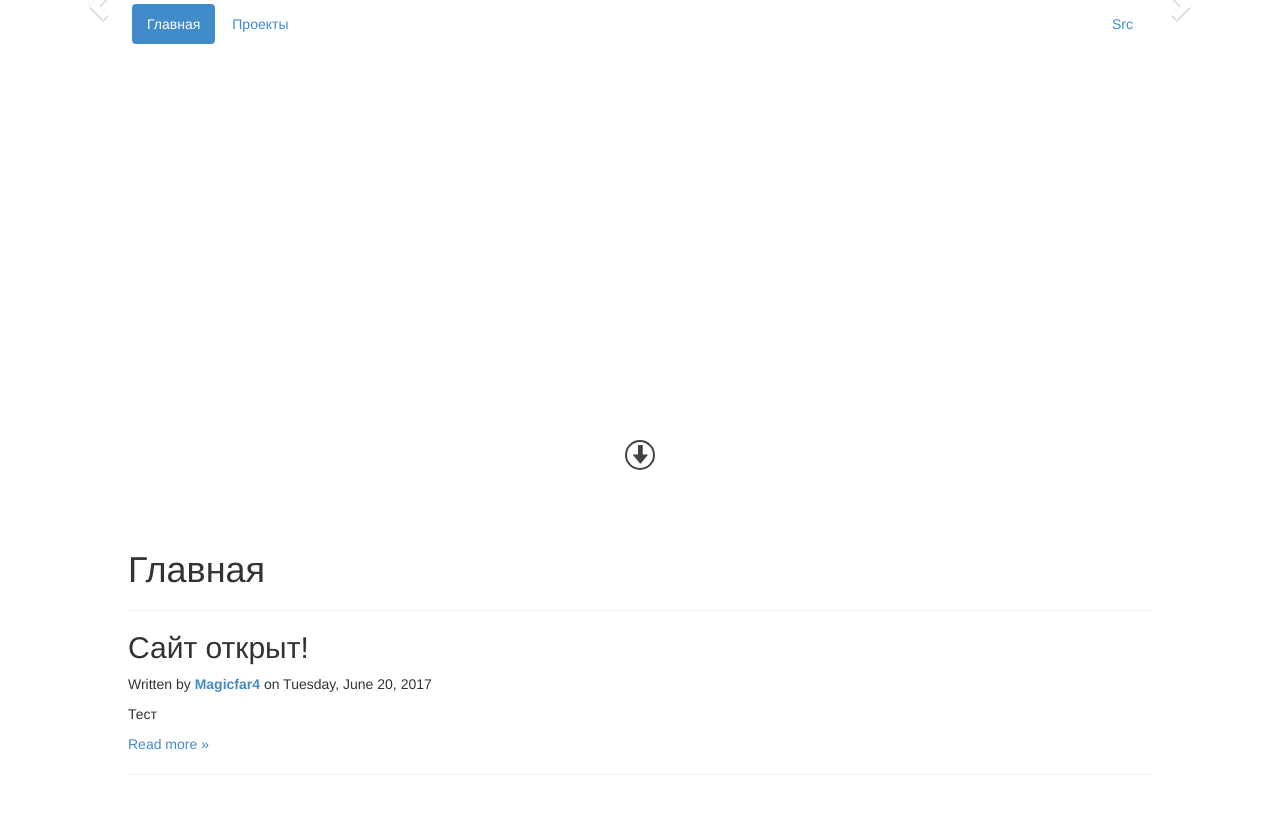
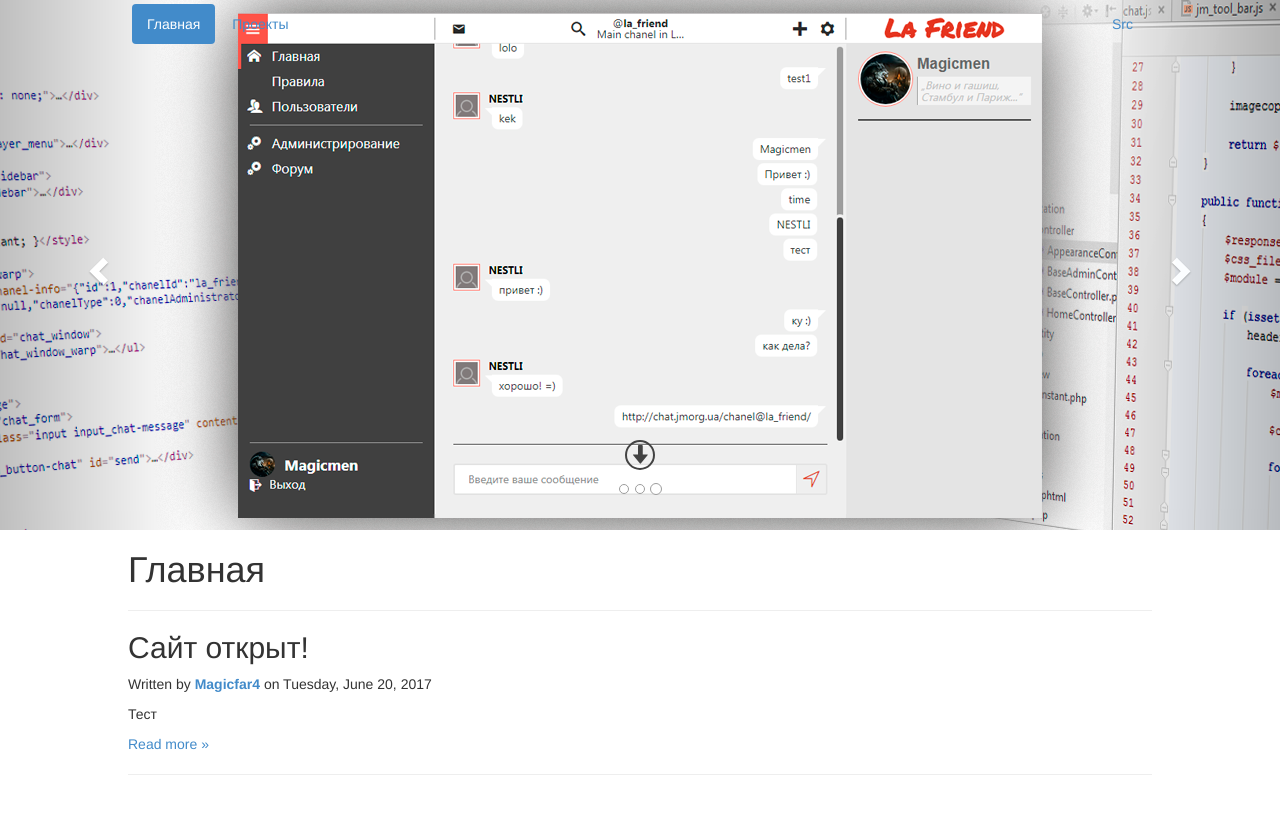
Before and after one commit to jm-organization/jm-organization.github.io, a Jekyll site: the page built from index.html, in a window 1280 px wide and 1400 px high. Shown: the top 814 px of the window. Built offline with Jekyll 4.4.1, drawn with Linux system fonts in a browser that asks for light colours.

Commit message:
исправления

```diff
--- a/assets/css/main.css
+++ b/assets/css/main.css
@@ -46,8 +46,10 @@ section {
     .jm-header .jm-layer.nav-layer {
       position: absolute;
       z-index: 5897; }
-  .jm-header .carousel-inner > .item > img {
-    background: no-repeat center 0; }
+  .jm-header .carousel-inner > .item > div {
+    background: no-repeat center 0;
+    height: 530px;
+    width: 100%; }
   .jm-header .jm-layer2 {
     height: 320px;
     position: absolute;
--- a/assets/css/main.sass
+++ b/assets/css/main.sass
@@ -52,8 +52,10 @@ section
       position: absolute
       z-index: $maxZIndex - 1
 
-  .carousel-inner > .item > img
+  .carousel-inner > .item > div
     background: no-repeat center 0
+    height: $headerHeight
+    width: 100%
 
   .jm-layer2
     height: 320px
```
